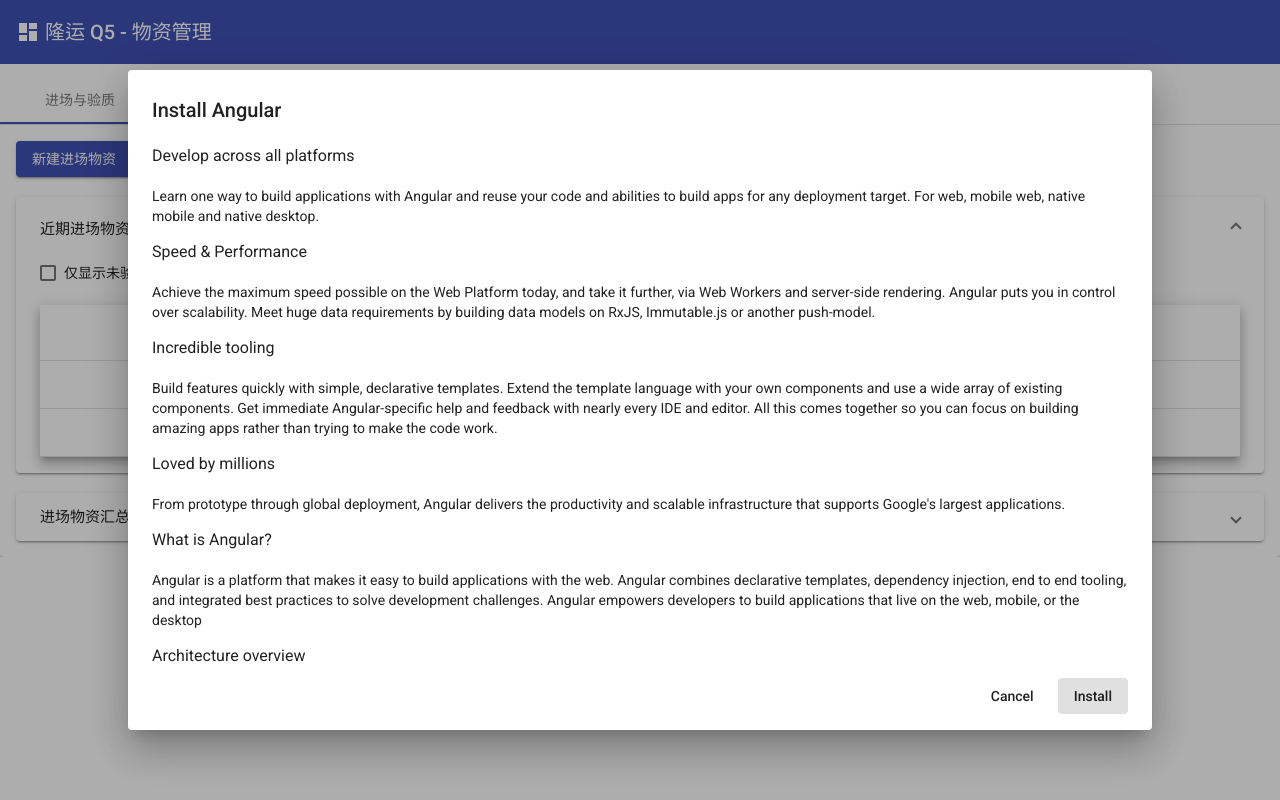
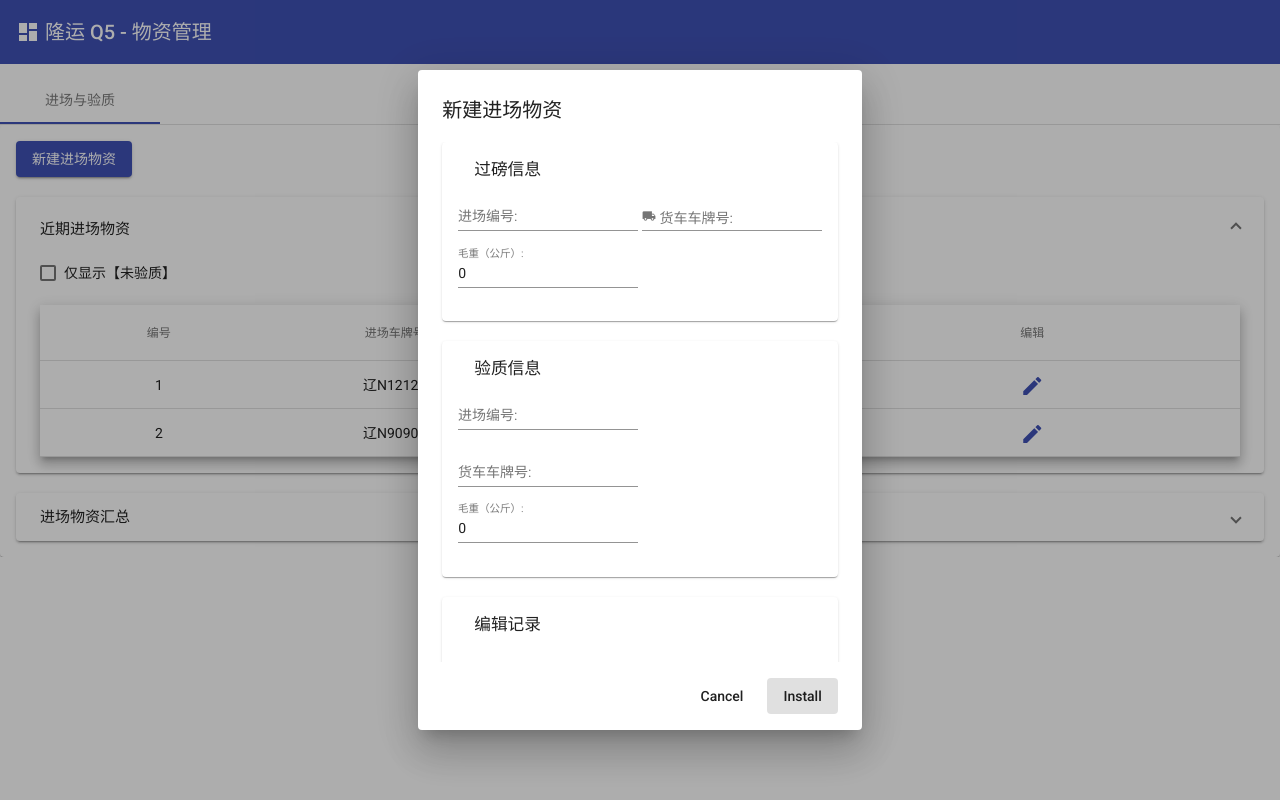
Before and after one commit to timathon/lyfront-vs, an Angular app: page /vehicle-steel in a window 1280 px wide. Both pictures are taken after a click on the button "新建进场物资". Built offline with nearby package versions, Linux system fonts and the light colour scheme.

Commit message:
wip 20210520 1007

```diff
--- a/src/app/shared/services/data/data-vehicle-steel.ts
+++ b/src/app/shared/services/data/data-vehicle-steel.ts
@@ -28,11 +28,20 @@
 
 }
 
-export interface VehicleSteelWeighingSurvey {
-  id?: any;
-  truckPlateNo: string;
-  grossWeight: number;
-  wDate?: Date;
+// export interface VehicleSteelWeighingSurvey {
+//   id?: any;
+//   truckPlateNo: string;
+//   grossWeight: number;
+//   wDate?: Date;
+//   sDate?: Date;
+//   surveyDone: boolean;
+// }
+
+export class VehicleSteelWeighingSurvey {
+  id?: any = null;
+  truckPlateNo: string = '';
+  grossWeight: number = 0;
+  wDate?: Date = new Date();
   sDate?: Date;
-  surveyDone: boolean;
+  surveyDone: boolean = false;
 }
--- a/src/app/vehicle-steel/vehicle-steel-weighing-survey-dialog/vehicle-steel-weighing-survey-dialog.component.html
+++ b/src/app/vehicle-steel/vehicle-steel-weighing-survey-dialog/vehicle-steel-weighing-survey-dialog.component.html
@@ -1,6 +1,86 @@
-<h2 mat-dialog-title>Install Angular</h2>
-<mat-dialog-content class="mat-typography">
-  <h3>Develop across all platforms</h3>
+<h2 mat-dialog-title>{{dialogTitle}}</h2>
+<!-- <mat-dialog-content class="mat-typography"> -->
+<mat-dialog-content>
+  <form [formGroup]="vswsForm">
+    <mat-card>
+      <mat-card-header>
+        <mat-card-title><small>过磅信息</small></mat-card-title>
+      </mat-card-header>
+      <mat-card-content>
+        <mat-form-field>
+          <mat-label>进场编号:</mat-label>
+          <input matInput formControlName="id">
+        </mat-form-field>
+        <span>&nbsp;</span>
+        <mat-form-field>
+          <mat-label>
+            <mat-icon>local_shipping</mat-icon>
+            货车车牌号:
+          </mat-label>
+          <input matInput formControlName="truckPlateNo" [matAutocompleteDisabled]="!!vswsForm.get('truckPlateNo')?.value" [matAutocomplete]="auto">
+          <mat-autocomplete #auto="matAutocomplete">
+            <mat-option *ngFor="let option of truckPlateNoOptions" [value]="option">
+              {{option}}
+            </mat-option>
+          </mat-autocomplete>
+        </mat-form-field>
+        <br>
+        <mat-form-field>
+          <mat-label>毛重（公斤）:</mat-label>
+          <input matInput formControlName="grossWeight">
+        </mat-form-field>
+      </mat-card-content>
+    </mat-card>
+    <br>
+    <mat-card>
+      <mat-card-header>
+        <mat-card-title><small>验质信息</small></mat-card-title>
+      </mat-card-header>
+      <mat-card-content>
+        <mat-form-field>
+          <mat-label>进场编号:</mat-label>
+          <input matInput formControlName="id">
+        </mat-form-field>
+        <br>
+        <mat-form-field>
+          <mat-label>货车车牌号:</mat-label>
+          <input matInput formControlName="truckPlateNo">
+        </mat-form-field>
+        <br>
+        <mat-form-field>
+          <mat-label>毛重（公斤）:</mat-label>
+          <input matInput formControlName="grossWeight">
+        </mat-form-field>
+      </mat-card-content>
+    </mat-card>
+    <br>
+    <mat-card>
+      <mat-card-header>
+        <mat-card-title><small>编辑记录</small></mat-card-title>
+      </mat-card-header>
+      <mat-card-content>
+        <mat-form-field>
+          <mat-label>进场编号:</mat-label>
+          <input matInput formControlName="id">
+        </mat-form-field>
+        <br>
+        <mat-form-field>
+          <mat-label>货车车牌号:</mat-label>
+          <input matInput formControlName="truckPlateNo">
+        </mat-form-field>
+        <br>
+        <mat-form-field>
+          <mat-label>毛重（公斤）:</mat-label>
+          <input matInput formControlName="grossWeight">
+        </mat-form-field>
+      </mat-card-content>
+    </mat-card>
+
+
+
+
+  </form>
+  <!-- <h3>Develop across all platforms</h3>
   <p>Learn one way to build applications with Angular and reuse your code and abilities to build
     apps for any deployment target. For web, mobile web, native mobile and native desktop.</p>
 
@@ -13,50 +93,8 @@
   <p>Build features quickly with simple, declarative templates. Extend the template language with
     your own components and use a wide array of existing components. Get immediate Angular-specific
     help and feedback with nearly every IDE and editor. All this comes together so you can focus
-    on building amazing apps rather than trying to make the code work.</p>
+    on building amazing apps rather than trying to make the code work.</p> -->
 
-  <h3>Loved by millions</h3>
-  <p>From prototype through global deployment, Angular delivers the productivity and scalable
-    infrastructure that supports Google's largest applications.</p>
-
-  <h3>What is Angular?</h3>
-
-  <p>Angular is a platform that makes it easy to build applications with the web. Angular
-    combines declarative templates, dependency injection, end to end tooling, and integrated
-    best practices to solve development challenges. Angular empowers developers to build
-    applications that live on the web, mobile, or the desktop</p>
-
-  <h3>Architecture overview</h3>
-
-  <p>Angular is a platform and framework for building client applications in HTML and TypeScript.
-  Angular is itself written in TypeScript. It implements core and optional functionality as a
-  set of TypeScript libraries that you import into your apps.</p>
-
-  <p>The basic building blocks of an Angular application are NgModules, which provide a compilation
-  context for components. NgModules collect related code into functional sets; an Angular app is
-  defined by a set of NgModules. An app always has at least a root module that enables
-  bootstrapping, and typically has many more feature modules.</p>
-
-  <p>Components define views, which are sets of screen elements that Angular can choose among and
-  modify according to your program logic and data. Every app has at least a root component.</p>
-
-  <p>Components use services, which provide specific functionality not directly related to views.
-  Service providers can be injected into components as dependencies, making your code modular,
-  reusable, and efficient.</p>
-
-  <p>Both components and services are simply classes, with decorators that mark their type and
-  provide metadata that tells Angular how to use them.</p>
-
-  <p>The metadata for a component class associates it with a template that defines a view. A
-  template combines ordinary HTML with Angular directives and binding markup that allow Angular
-  to modify the HTML before rendering it for display.</p>
-
-  <p>The metadata for a service class provides the information Angular needs to make it available
-  to components through Dependency Injection (DI).</p>
-
-  <p>An app's components typically define many views, arranged hierarchically. Angular provides
-  the Router service to help you define navigation paths among views. The router provides
-  sophisticated in-browser navigational capabilities.</p>
 </mat-dialog-content>
 <mat-dialog-actions align="end">
   <button mat-button mat-dialog-close>Cancel</button>
--- a/src/app/vehicle-steel/vehicle-steel-weighing-survey-dialog/vehicle-steel-weighing-survey-dialog.component.ts
+++ b/src/app/vehicle-steel/vehicle-steel-weighing-survey-dialog/vehicle-steel-weighing-survey-dialog.component.ts
@@ -1,4 +1,7 @@
-import { Component, OnInit } from '@angular/core';
+import { Component, OnInit, Inject } from '@angular/core';
+import { MAT_DIALOG_DATA } from '@angular/material/dialog';
+import { FormBuilder, FormGroup } from '@angular/forms';
+import { VehicleSteelWeighingSurvey } from '@app/shared/services/data/data-vehicle-steel';
 
 @Component({
   selector: 'app-vehicle-steel-weighing-survey-dialog',
@@ -6,10 +9,24 @@
   styleUrls: ['./vehicle-steel-weighing-survey-dialog.component.scss']
 })
 export class VehicleSteelWeighingSurveyDialogComponent implements OnInit {
-
-  constructor() { }
+  vswsForm: FormGroup;
+  dialogTitle: string;
+  truckPlateNoOptions: string[] = ['辽N'];
+  constructor(
+    @Inject(MAT_DIALOG_DATA) public data: { vsws: VehicleSteelWeighingSurvey },
+    private fb: FormBuilder
+  ) {
+    this.vswsForm = this.fb.group({
+      id: [this.data.vsws.id],
+      truckPlateNo: [this.data.vsws.truckPlateNo],
+      grossWeight: [this.data.vsws.grossWeight]
+    })
+    this.dialogTitle = this.data.vsws.id? '编辑进场物资' : '新建进场物资'
+  }
 
   ngOnInit(): void {
+    console.log(this.data);
+
   }
 
 }
--- a/src/app/vehicle-steel/vehicle-steel-weighing-survey-recent/vehicle-steel-weighing-survey-recent.component.html
+++ b/src/app/vehicle-steel/vehicle-steel-weighing-survey-recent/vehicle-steel-weighing-survey-recent.component.html
@@ -28,7 +28,7 @@
   <ng-container matColumnDef="edit">
     <th mat-header-cell *matHeaderCellDef>编辑</th>
     <td mat-cell *matCellDef="let element">
-      <button mat-button color="primary">
+      <button mat-button color="primary" (click)="edit(element)">
         <mat-icon>edit</mat-icon>
       </button>
     </td>
--- a/src/app/vehicle-steel/vehicle-steel-weighing-survey/vehicle-steel-weighing-survey.component.html
+++ b/src/app/vehicle-steel/vehicle-steel-weighing-survey/vehicle-steel-weighing-survey.component.html
@@ -14,7 +14,7 @@
       </mat-expansion-panel-header>
       <mat-checkbox
         (change)="filterSurveyDone$$.next($event.checked)"
-      >仅显示未验质</mat-checkbox>
+      >仅显示【未验质】</mat-checkbox>
       <div><span>&nbsp;</span></div>
       <app-vehicle-steel-weighing-survey-recent [vswsRecentList]="vswsRecentList$ | async"></app-vehicle-steel-weighing-survey-recent>
     </mat-expansion-panel>
--- a/src/app/vehicle-steel/vehicle-steel-weighing-survey/vehicle-steel-weighing-survey.component.ts
+++ b/src/app/vehicle-steel/vehicle-steel-weighing-survey/vehicle-steel-weighing-survey.component.ts
@@ -4,6 +4,7 @@
 import { DataService } from "@app/shared/services/data.service";
 import { Observable, BehaviorSubject } from 'rxjs';
 import { map, switchMap } from 'rxjs/operators';
+import { VehicleSteelWeighingSurvey } from '@app/shared/services/data/data-vehicle-steel';
 
 @Component({
   selector: 'app-vehicle-steel-weighing-survey',
@@ -32,8 +33,14 @@
       }))
   }
 
-  openDialog(vsws?: any) {
-    const dialogRef = this.dialog.open(VehicleSteelWeighingSurveyDialogComponent, { disableClose: true });
+  openDialog(vsws?: VehicleSteelWeighingSurvey) {
+    if (!vsws) {
+      vsws = new VehicleSteelWeighingSurvey();
+    }
+    const dialogRef = this.dialog.open(VehicleSteelWeighingSurveyDialogComponent, {
+      disableClose: true,
+      data: {vsws}
+    });
     dialogRef.afterClosed().subscribe(result => {
       console.log(`Dialog result: ${result}`);
     });
```
Also changed, not shown: src/app/shared/shared.module.ts (+10 -1 lines), src/app/vehicle-steel/vehicle-steel-weighing-survey-recent/vehicle-steel-weighing-survey-recent.component.ts (+16 -2 lines).
